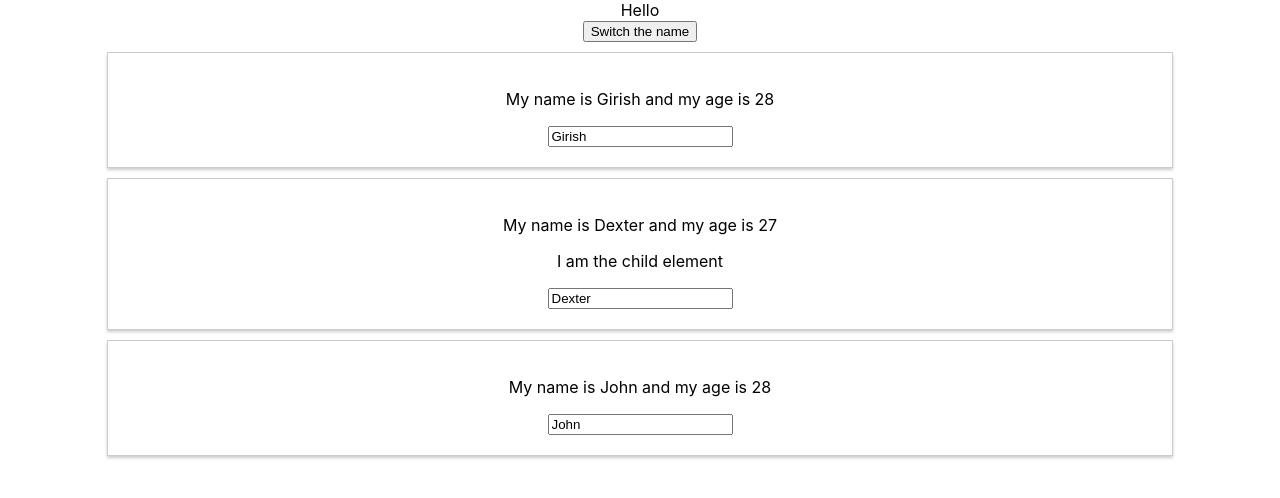
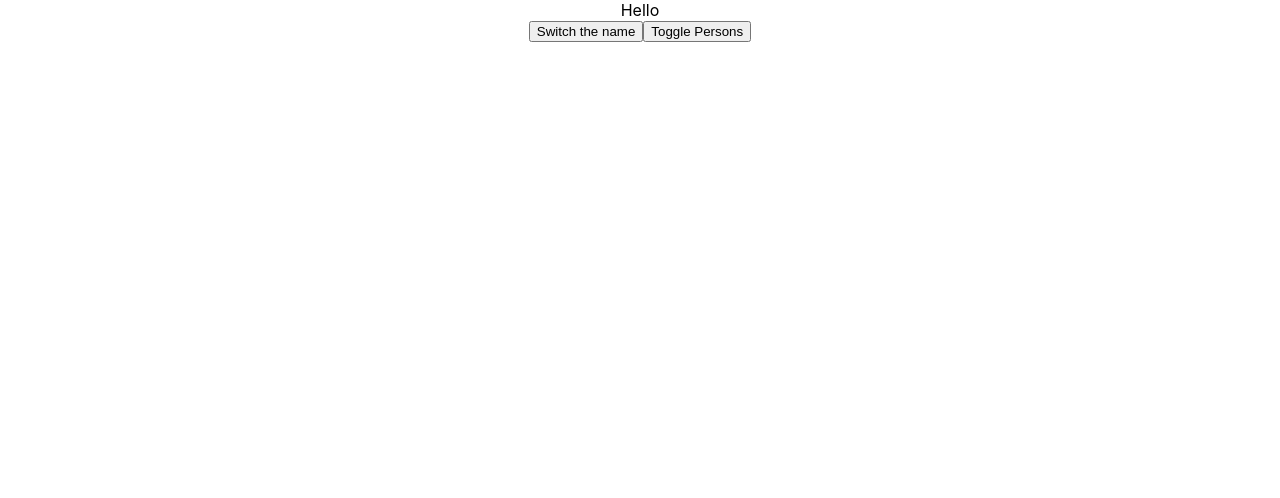
Before and after one commit to girisukinkar/react-projects, a React (Create React App) app in the folder udemy-course/: page / in a window 1280 px wide. Shown: the top 498 px of the page. Built offline with nearby package versions, Linux system fonts and the light colour scheme; the HTML template or start-up script is replaced by a standard one.

Commit message:
using conditionals to display the elements

```diff
--- a/udemy-course/src/App.js
+++ b/udemy-course/src/App.js
@@ -9,7 +9,8 @@
       {name: 'Dexter',age: 27},
       {name: 'John',age: 24}
     ],
-    otherState : 'Some other value'
+    otherState : 'Some other value',
+    showPersons : false
   }
 
    switchNameHandler = (newName) => {
@@ -36,17 +37,26 @@
     )
   };
 
+  togglePersonsHandler = () => {
+    this.setState({
+      showPersons: !this.state.showPersons
+    })
+  }
+
   render(){
 
     return (
       <div className="App">
       <div>Hello</div>
       <button onClick={this.switchNameHandler}>Switch the name</button>
-      <div>
-      <Person click={this.switchNameHandler.bind(this,'Girish Sukinkar')} name={this.state.persons[0].name} age={this.state.persons[0].age} />
-      <Person click={this.switchNameHandler.bind(this,'Dexter Baxter')} changed={this.nameChangHandler} name={this.state.persons[1].name} age={this.state.persons[1].age}> I am the child element</Person>
-      <Person name={this.state.persons[2].name} age={this.state.persons[0].age}/>
-      </div>
+      <button onClick={this.togglePersonsHandler}>Toggle Persons</button>
+      { this.state.showPersons ?
+        <div>
+          <Person click={this.switchNameHandler.bind(this,'Girish Sukinkar')} name={this.state.persons[0].name} age={this.state.persons[0].age} />
+          <Person click={this.switchNameHandler.bind(this,'Dexter Baxter')} changed={this.nameChangHandler} name={this.state.persons[1].name} age={this.state.persons[1].age}> I am the child element</Person>
+          <Person name={this.state.persons[2].name} age={this.state.persons[0].age}/>
+        </div> : null
+      }
 
       </div>
     )
```
